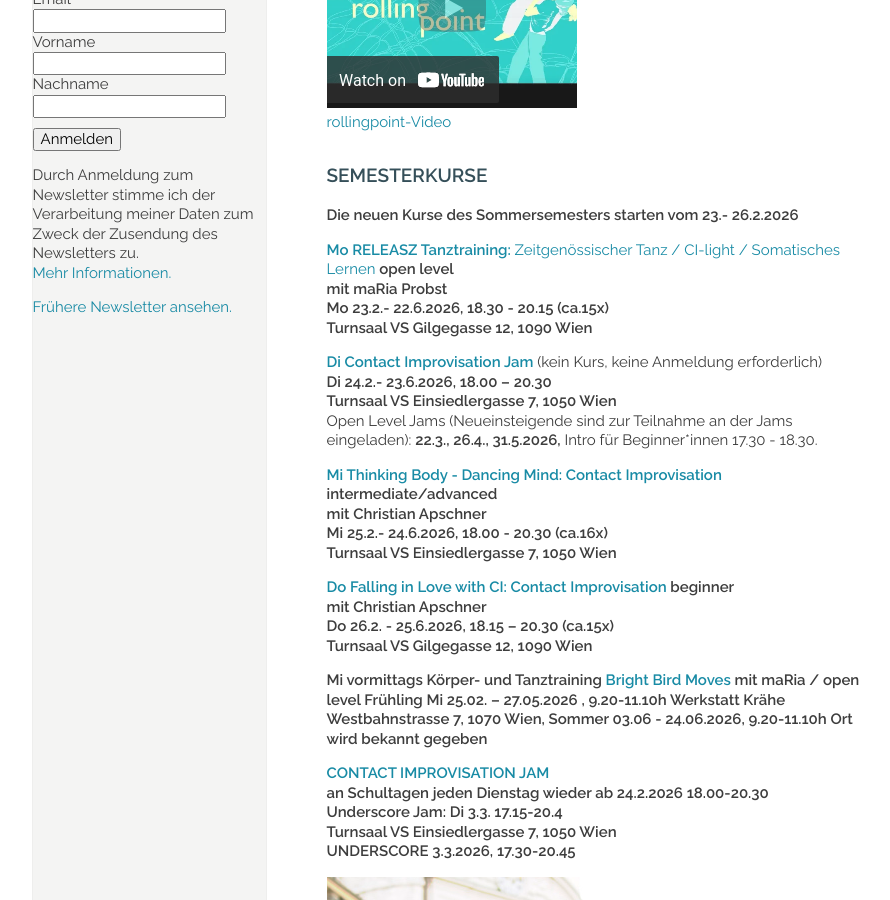
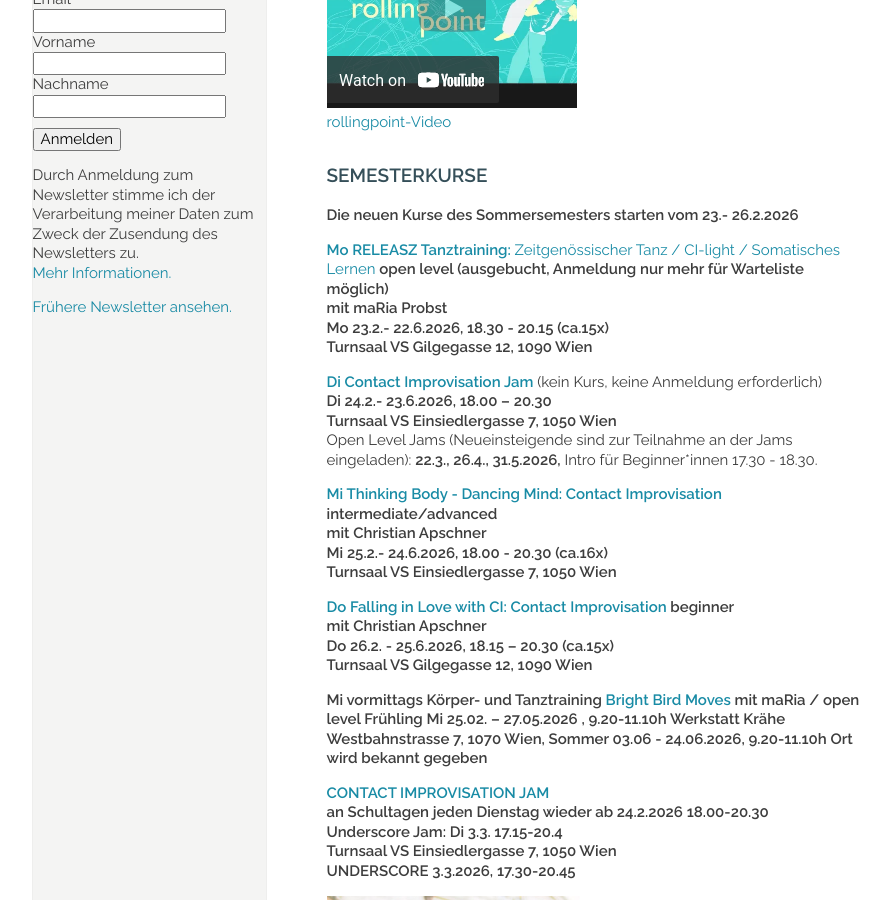
Before and after one commit to manulari/rollingpointat, a Jekyll site: the page built from _pages_de/index.md, in a window 1280 px wide and 900 px high, scrolled down 1103 px. Shown: the whole window, without its empty margins (152-1042 px from the left). Built offline with Jekyll 4.4.1, drawn with Linux system fonts in a browser that asks for light colours; comment, search, counter and statistics services are not loaded.

Commit message:
Update page (de) “index”

```diff
--- a/_pages_de/index.md
+++ b/_pages_de/index.md
@@ -31,13 +31,11 @@ Ob mit oder ohne Vorerfahrung – hier bist du richtig!
 
 <div class="imglink"><a target="_blank" href="https://www.youtube.com/embed/kp3DqzN1Ldo"><img src="/assets/uploads/video_vorschau_rollingpoint.png" alt="" /><div>rollingpoint-Video</div></a></div>
 
-
-
 ### **SEMESTERKURSE**
 
 **Die neuen Kurse des Sommersemesters starten vom 23.- 26.2.2026**
 
-**[Mo RELEASZ Tanztraining: ](/releasze)**[Zeitgenössischer Tanz / CI-light / Somatisches Lernen](/releasze) **open level**\
+**[Mo RELEASZ Tanztraining: ](/releasze)**[Zeitgenössischer Tanz / CI-light / Somatisches Lernen](/releasze) **open level (ausgebucht, Anmeldung nur mehr für Warteliste möglich)**\
 **mit maRia Probst**\
 **Mo 23.2.- 22.6.2026, 18.30 - 20.15 (ca.15x)**\
 **Turnsaal VS Gilgegasse 12, 1090 Wien**
```
